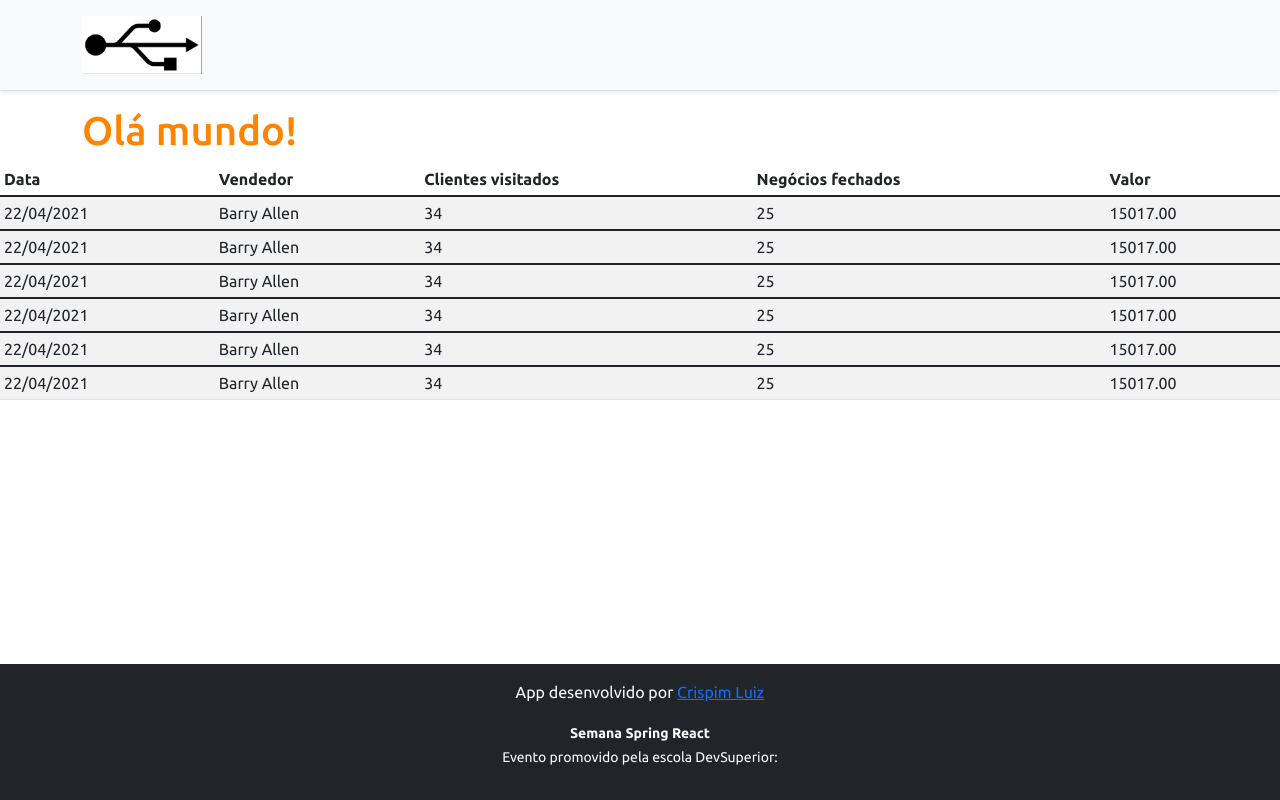
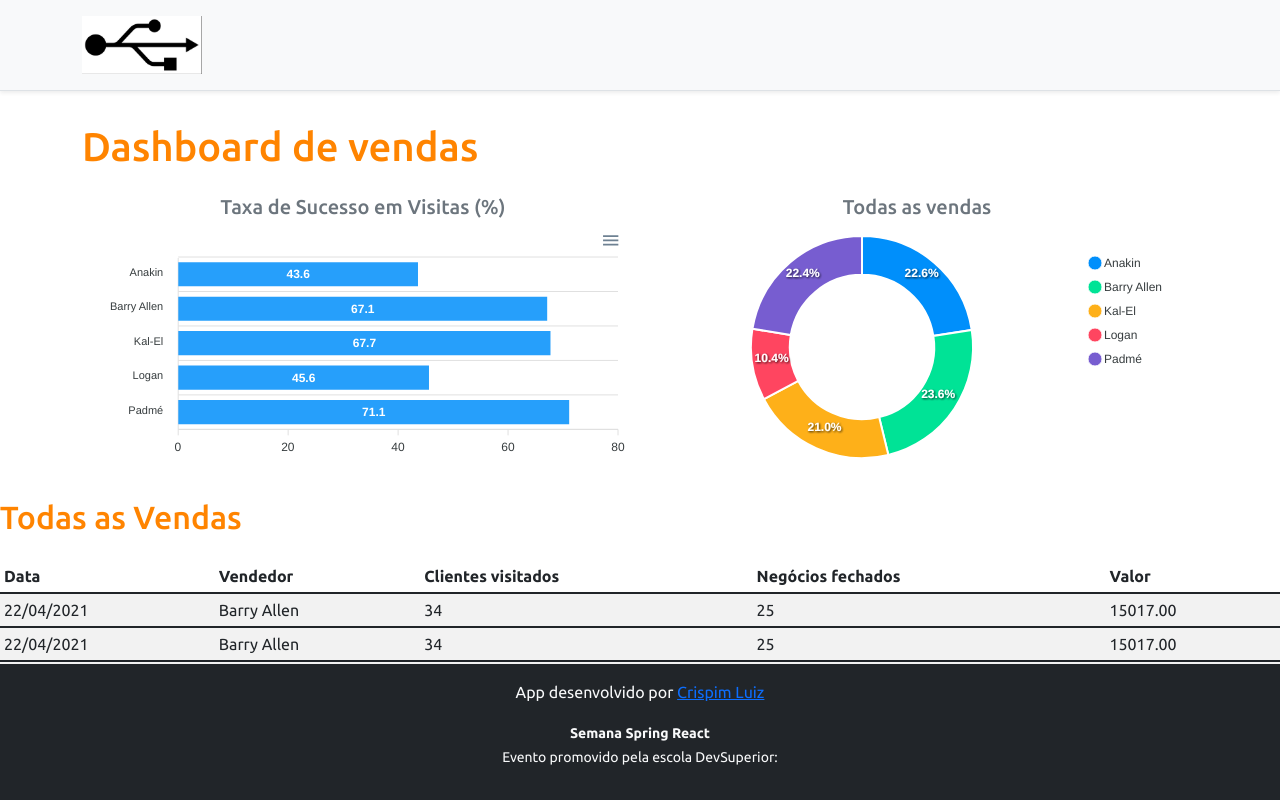
Before and after one commit to crispimluiz/reactSDSVendas, a React (Create React App) app in the folder frontend/: page / in a window 1280 px wide. Built offline with nearby package versions, Linux system fonts and the light colour scheme.

Commit message:
Static charts

```diff
--- a/frontend/package.json
+++ b/frontend/package.json
@@ -10,8 +10,10 @@
     "@types/node": "^12.0.0",
     "@types/react": "^17.0.0",
     "@types/react-dom": "^17.0.0",
+    "apexcharts": "^3.28.1",
     "bootstrap": "^5.1.0",
     "react": "^17.0.2",
+    "react-apexcharts": "^1.3.9",
     "react-dom": "^17.0.2",
     "react-scripts": "4.0.3",
     "typescript": "^4.1.2",
--- a/frontend/src/App.tsx
+++ b/frontend/src/App.tsx
@@ -2,13 +2,30 @@
 import NavBar from 'components/NavBar';
 import Footer from 'components/Footer';
 import DataTable from 'components/DataTable';
+import BarChart from 'components/BarChart';
+import DonutChart from 'components/DonutChart';
 
 function App() {
   return (
     <>
       <NavBar />
       <div className="container ">
-        <h1 className="text-primary">Olá mundo!</h1>
+        <h1 className="text-primary py-3">Dashboard de vendas</h1>
+        <div className="row px-3">
+          <div className="col-sm-6">
+            <h5 className="text-center text-secondary">
+              Taxa de Sucesso em Visitas (%)
+            </h5>
+            <BarChart />
+          </div>
+          <div className="col-sm-6">
+            <h5 className="text-center text-secondary">Todas as vendas</h5>
+            <DonutChart />
+          </div>
+        </div>
+      </div>
+      <div className="py-3">
+        <h2 className="text-primary">Todas as Vendas</h2>
       </div>
       <DataTable />
       <Footer />
--- /dev/null
+++ b/frontend/src/components/BarChart/index.tsx
@@ -0,0 +1,35 @@
+import React from 'react';
+import Chart from 'react-apexcharts';
+//Gráficos de barras
+function BarChart() {
+  const options = {
+    plotOptions: {
+      bar: {
+        horizontal: true,
+      },
+    },
+  };
+
+  const mockData = {
+    labels: {
+      categories: ['Anakin', 'Barry Allen', 'Kal-El', 'Logan', 'Padmé'],
+    },
+    series: [
+      {
+        name: '% Sucesso',
+        data: [43.6, 67.1, 67.7, 45.6, 71.1],
+      },
+    ],
+  };
+
+  return (
+    <Chart
+      options={{ ...options, xaxis: mockData.labels }}
+      series={mockData.series}
+      type="bar"
+      height="240"
+    />
+  );
+}
+
+export default BarChart;
--- /dev/null
+++ b/frontend/src/components/DonutChart/index.tsx
@@ -0,0 +1,26 @@
+import React from 'react';
+import Chart from 'react-apexcharts';
+//Gráficos de barras
+function DonutChart() {
+  const mockData = {
+    series: [477138, 499928, 444867, 220426, 473088],
+    labels: ['Anakin', 'Barry Allen', 'Kal-El', 'Logan', 'Padmé'],
+  };
+
+  const options = {
+    legend: {
+      show: true,
+    },
+  };
+
+  return (
+    <Chart
+      options={{ ...options, labels: mockData.labels }}
+      series={mockData.series}
+      type="donut"
+      height="240"
+    />
+  );
+}
+
+export default DonutChart;
--- a/frontend/tsconfig.json
+++ b/frontend/tsconfig.json
@@ -19,7 +19,7 @@
     "resolveJsonModule": true,
     "isolatedModules": true,
     "noEmit": true,
-    "jsx": "react"
+    "jsx": "react-jsx"
   },
   "include": [
     "src"
```
Also changed, not shown: 1 other file (tests, documents, lock files or other folders).
